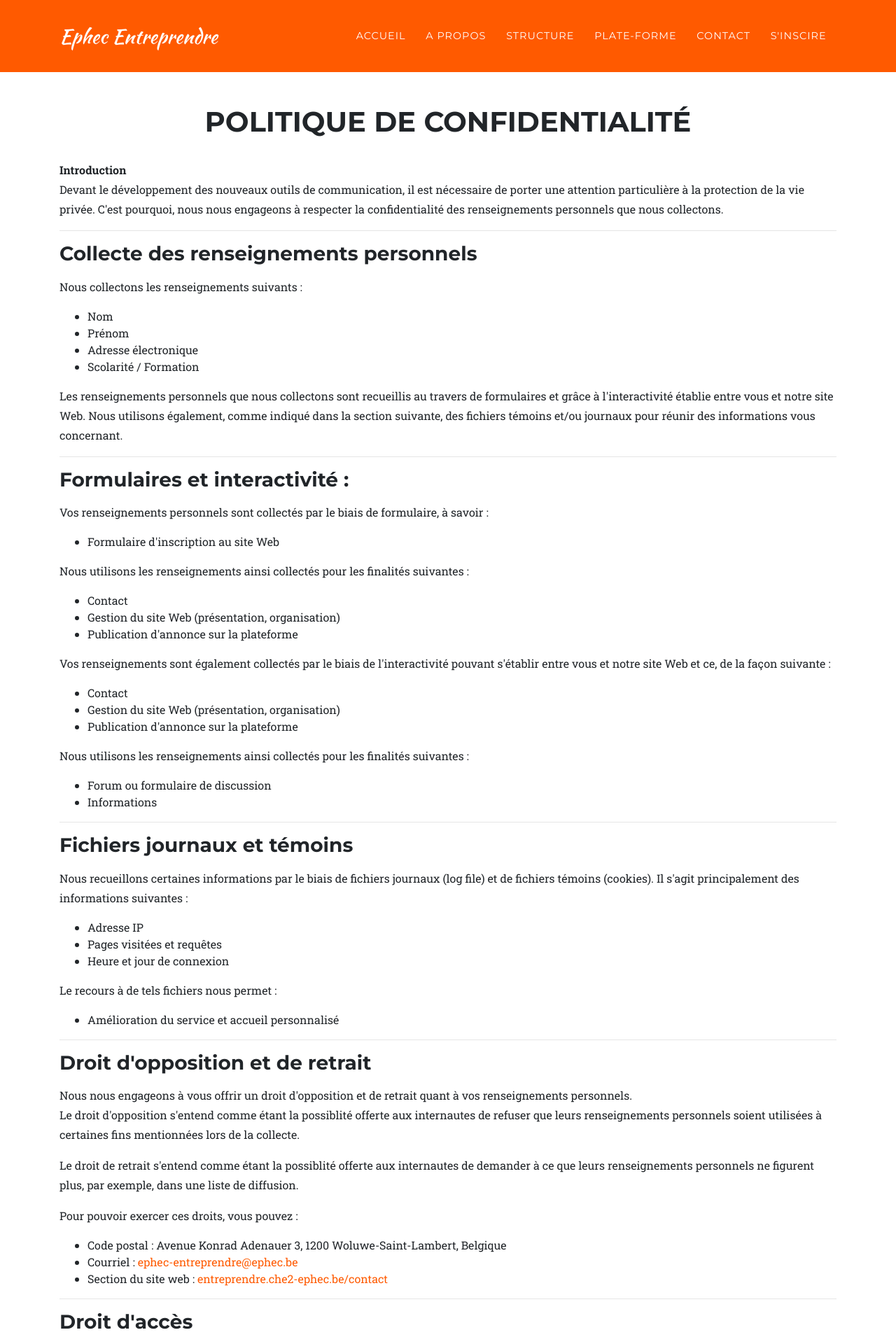
After one commit to hymedbsk/Projet-Web-Groupe-, a Laravel app: page /confidentialite in a window 1280 px wide. The commit adds this page. Shown: the top 1920 px of the page at 70% size. Run offline with Laravel 8, Linux system fonts and the light colour scheme; some libraries are stand-ins or nearby versions; some web fonts are replaced.

Commit message:
Add 'Politique de Confidentialité'

```diff
--- /dev/null
+++ b/resources/views/confidentialite.blade.php
@@ -0,0 +1,116 @@
+@extends('layouts.app')
+
+@section('content')
+<section class="page-section">
+  <div class="container">
+    <div class="row">
+      <div class="col-lg-12 text-center">
+        <h2 class="section-heading text-uppercase">Politique de confidentialité</h2>
+      </div>
+    </div>
+    <p><strong>Introduction</strong>
+      <br>Devant le développement des nouveaux outils de communication, il est nécessaire de porter une attention particulière à la protection de la vie privée.
+      C'est pourquoi, nous nous engageons à respecter la confidentialité des renseignements personnels que nous collectons.
+    </p>
+    <hr>
+
+    <h3>Collecte des renseignements personnels</h3>
+
+    <p>Nous collectons les renseignements suivants : </p>
+    <ul>
+      <li>Nom</li>
+      <li>Prénom</li>
+      <li>Adresse électronique</li>
+      <li>Scolarité / Formation</li>
+    </ul>
+    <p>Les renseignements personnels que nous collectons sont recueillis au travers de formulaires et grâce à  l'interactivité établie entre vous et notre site Web.
+      Nous utilisons également, comme indiqué dans la section suivante, des fichiers témoins et/ou journaux pour réunir des informations vous concernant.</p>
+    <hr>
+
+    <h3>Formulaires et interactivité :</h3>
+
+    <p>Vos renseignements personnels sont collectés par le biais de formulaire, à savoir :</p>
+    <ul>
+      <li>Formulaire d'inscription au site Web</li>
+    </ul>
+    <p>Nous utilisons les renseignements ainsi collectés pour les finalités suivantes :</p>
+    <ul>
+      <li>Contact</li>
+      <li>Gestion du site Web (présentation, organisation)</li>
+      <li>Publication d'annonce sur la plateforme</li>
+    </ul>
+    <p>Vos renseignements sont également collectés par le biais de l'interactivité pouvant s'établir entre vous et notre site Web et ce, de la façon suivante :</p>
+    <ul>
+      <li>Contact</li>
+      <li>Gestion du site Web (présentation, organisation)</li>
+      <li>Publication d'annonce sur la plateforme</li>
+    </ul>
+    <p>Nous utilisons les renseignements ainsi collectés pour les finalités suivantes :<br /></p>
+    <ul>
+      <li>Forum ou formulaire de discussion</li>
+      <li>Informations</li>
+    </ul>
+    <hr>
+
+    <h3>Fichiers journaux et témoins </h3>
+
+    <p>Nous recueillons certaines informations par le biais de fichiers journaux (log file) et de fichiers témoins (cookies). Il s'agit principalement des informations suivantes :</p>
+    <ul>
+      <li>Adresse IP</li>
+      <li>Pages visitées et requêtes</li>
+      <li>Heure et jour de connexion</li>
+    </ul>
+    <p>Le recours à de tels fichiers nous permet : </p>
+    <ul>
+      <li>Amélioration du service et accueil personnalisé</li>
+    </ul>
+    <hr>
+
+    <h3>Droit d'opposition et de retrait</h3>
+
+    <p>Nous nous engageons à vous offrir un droit d'opposition et de retrait quant à vos renseignements personnels.
+      <br>Le droit d'opposition s'entend comme étant la possiblité offerte aux internautes de refuser que leurs renseignements personnels soient utilisées à certaines fins mentionnées lors de la collecte.</p>
+    <p>Le droit de retrait s'entend comme étant la possiblité offerte aux internautes de demander à ce que leurs renseignements personnels ne figurent plus, par exemple, dans une liste de diffusion.</p>
+    <p>Pour pouvoir exercer ces droits, vous pouvez :</p>
+      <ul>
+        <li>Code postal : Avenue Konrad Adenauer 3, 1200 Woluwe-Saint-Lambert, Belgique</li>
+        <li>Courriel : <a href="mailto:ephec-entreprendre@ephec.be">ephec-entreprendre@ephec.be</a></li>
+        <li>Section du site web : <a href="entreprendre.che2-ephec.be/contact" target="_blank">entreprendre.che2-ephec.be/contact</a></li>
+      </ul>
+    <hr>
+
+    <h3>Droit d'accès</h3>
+
+    <p>Nous nous engageons à reconnaître un droit d'accès et de rectification aux personnes concernées désireuses de consulter, modifier, voire radier les informations les concernant.</p>
+      <p>L'exercice de ce droit se fera :</p>
+      <ul>
+        <li>Code postal : Avenue Konrad Adenauer 3, 1200 Woluwe-Saint-Lambert, Belgique</li>
+        <li>Courriel : <a href="mailto:ephec-entreprendre@ephec.be">ephec-entreprendre@ephec.be</a></li>
+        <li>Section du site web : <a href="entreprendre.che2-ephec.be/contact" target="_blank">entreprendre.che2-ephec.be/contact</a></li>
+      </ul>
+    <hr>
+
+    <h2>Sécurité</h2>
+
+    <p>Les renseignements personnels que nous collectons sont conservés dans un environnement sécurisé.
+      <br>Les personnes travaillant pour nous sont tenues de respecter la confidentialité de vos informations.
+      <br>Pour assurer la sécurité de vos renseignements personnels, nous avons recours aux mesures suivantes :</p>
+    <ul>
+      <li>Protocole SSL (Secure Sockets Layer)</li>
+      <li>Gestion des accès - personne autorisée</li>
+      <li>Gestion des accès - personne concernée</li>
+      <li>Identifiant / mot de passe</li>
+      <li>Pare-feu (Firewalls)</li>
+    </ul>
+    <p>Nous nous engageons à maintenir un haut degré de confidentialité en intégrant les dernières innovations technologiques permettant d'assurer la confidentialité de vos transactions.
+      <br>Toutefois, comme aucun mécanisme n'offre une sécurité maximale, une part de risque est toujours présente lorsque l'on utilise Internet pour transmettre des renseignements personnels.</p>
+    <hr>
+
+    <h3>Législation</h3>
+
+    <p>Nous nous engageons à respecter les dispositions législatives énoncées dans :
+      <br><a href="https://www.ephec.be/mentions-legales" target="_blank">https://www.ephec.be/mentions-legales</a>
+    </p>
+  </div>
+</section>
+@endsection
--- a/resources/views/welcome.blade.php
+++ b/resources/views/welcome.blade.php
@@ -328,7 +328,7 @@
                 <div class="col-md-4">
                 <ul class="list-inline quicklinks">
                     <li class="list-inline-item">
-                    <a href="#">Politique de confidentialité</a>
+                    <a href="confidentialite">Politique de confidentialité</a>
                     </li>
                     <li class="list-inline-item">
                     <a href="#">Condition d'utilisation</a>
--- a/routes/web.php
+++ b/routes/web.php
@@ -14,6 +14,7 @@
 Route::get('/', function () {
     return view('welcome');
 });
+Route::view('confidentialite', 'confidentialite');
 Route::get('contact', 'ContactController@getForm');
 Route::post('contact', 'ContactController@postForm');
 Route::view('palteforme', 'home');
```
